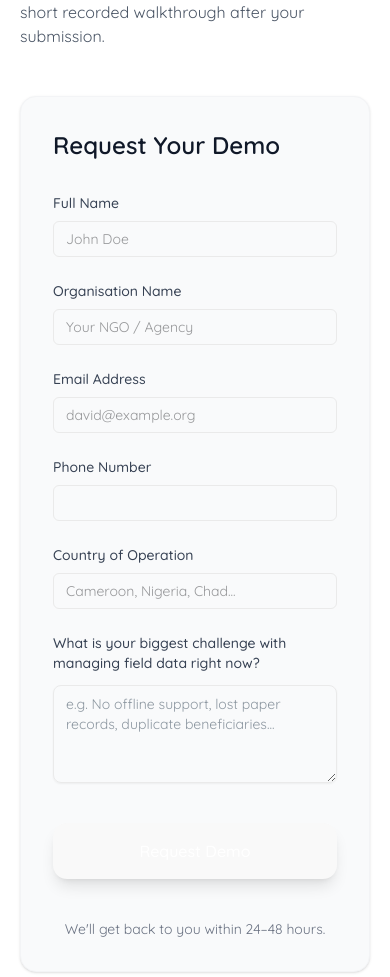
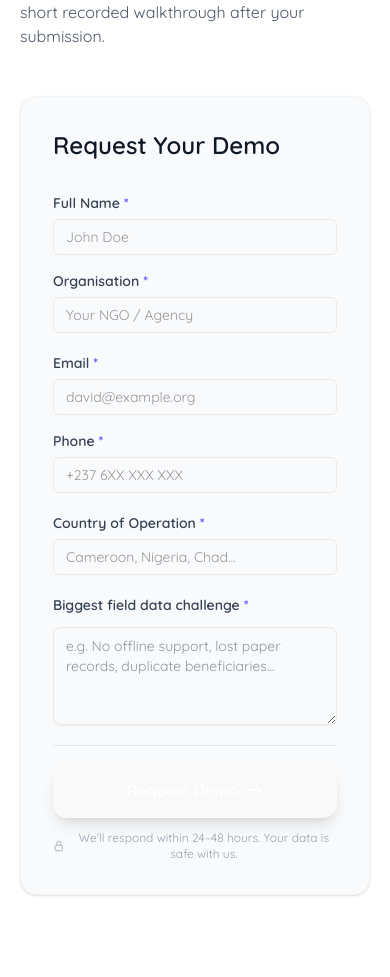
Before and after one commit to Kora-ngo/website, a React (Vite) app: page / in a window 390 px wide. Shown: the part 9721-10698 px from the top of the page. Built offline with nearby package versions, Linux system fonts and the light colour scheme.

Commit message:
dealing with form & demo form

```diff
--- a/src/layouts/home/home-demo-section.tsx
+++ b/src/layouts/home/home-demo-section.tsx
@@ -1,12 +1,66 @@
 import Badge from "../../widgets/badge";
-import { motion } from "framer-motion";
-import { Input } from "../../widgets/input";     // ← your Input widget
-import { Textarea } from "../../widgets/textarea"; // ← your Textarea widget
+import { motion, AnimatePresence } from "framer-motion";
+import { Input } from "../../widgets/input";
+import { Textarea } from "../../widgets/textarea";
+import { useState } from "react";
 
 const HomeDemoRequestSection = () => {
+  const [submitted, setSubmitted] = useState(false);
+  const [loading, setLoading] = useState(false);
+  const [error, setError] = useState("");
+  const [emailError, setEmailError] = useState("");
+
+  const validateEmail = (email: string) => {
+    return /^[^\s@]+@[^\s@]+\.[^\s@]+$/.test(email);
+  };
+
+  const handleEmailBlur = (e: React.FocusEvent<HTMLInputElement>) => {
+    if (e.target.value && !validateEmail(e.target.value)) {
+      setEmailError("Please enter a valid email address.");
+    } else {
+      setEmailError("");
+    }
+  };
+
+  const handleSubmit = async (e: React.FormEvent<HTMLFormElement>) => {
+    e.preventDefault();
+
+    const form = e.currentTarget;
+    const emailValue = (form.elements.namedItem("email") as HTMLInputElement).value;
+
+    if (!validateEmail(emailValue)) {
+      setEmailError("Please enter a valid email address.");
+      return;
+    }
+
+    setLoading(true);
+    setError("");
+
+    const data = new FormData(form);
+
+    try {
+      const res = await fetch("https://formspree.io/f/xbdzawyd", {
+        method: "POST",
+        body: data,
+        headers: { Accept: "application/json" },
+      });
+
+      if (res.ok) {
+        setSubmitted(true);
+      } else {
+        setError("Something went wrong. Please try again.");
+      }
+    } catch {
+      setError("Network error. Please check your connection.");
+    } finally {
+      setLoading(false);
+    }
+  };
+
   return (
-    <section className="py-40 bg-white">
+    <section id="demo-request" className="py-40 bg-white">
       <div className="mx-auto max-w-7xl px-5 sm:px-8 lg:px-12">
+
         {/* Header */}
         <div className="text-center mb-16">
           <Badge
@@ -26,13 +80,14 @@ const HomeDemoRequestSection = () => {
           </h2>
 
           <p className="mt-6 text-xl text-gray-600 max-w-3xl mx-auto">
-           Book a free 20-minute live demo with our team to explore how Kora can solve your field data challenges offline tracking, verification, reporting, and more.
+            Book a free 20-minute live demo with our team to explore how Kora can solve your field data challenges — offline tracking, verification, reporting, and more.
           </p>
         </div>
 
         {/* Two-column layout */}
         <div className="grid lg:grid-cols-2 gap-12 lg:gap-20 items-center">
-          {/* Left – Description / Benefits */}
+
+          {/* Left */}
           <motion.div
             initial={{ opacity: 0, y: 40 }}
             whileInView={{ opacity: 1, y: 0 }}
@@ -43,15 +98,14 @@ const HomeDemoRequestSection = () => {
             <h3 className="text-3xl font-semibold text-gray-900">
               What you'll discover in the demo
             </h3>
-
             <ul className="space-y-5 text-lg text-gray-700">
               <li className="flex items-start gap-4">
                 <span className="text-primary text-2xl font-bold mt-1">•</span>
-                <span>Full offline workflow register beneficiaries and record deliveries with no internet</span>
+                <span>Full offline workflow — register beneficiaries and record deliveries with no internet</span>
               </li>
               <li className="flex items-start gap-4">
                 <span className="text-primary text-2xl font-bold mt-1">•</span>
-                    <span>Sync triggered when you're ready and connectivity is available. Data uploads instantly to the central dashboard</span>
+                <span>Sync triggered when you're ready — data uploads instantly to the central dashboard</span>
               </li>
               <li className="flex items-start gap-4">
                 <span className="text-primary text-2xl font-bold mt-1">•</span>
@@ -62,13 +116,12 @@ const HomeDemoRequestSection = () => {
                 <span>Answers to your specific challenges and use-case questions</span>
               </li>
             </ul>
-
             <p className="text-gray-600 italic pt-4">
               Prefer to watch first? We'll also send you a short recorded walkthrough after your submission.
             </p>
           </motion.div>
 
-          {/* Right – Form using your Input & Textarea widgets */}
+          {/* Right – Form card */}
           <motion.div
             initial={{ opacity: 0, y: 40 }}
             whileInView={{ opacity: 1, y: 0 }}
@@ -76,93 +129,147 @@ const HomeDemoRequestSection = () => {
             transition={{ duration: 0.8, delay: 0.2 }}
             className="bg-gray-50 rounded-2xl p-8 lg:p-10 border border-gray-100 shadow-sm"
           >
-            <h3 className="text-2xl font-semibold mb-8 text-gray-900">
-              Request Your Demo
-            </h3>
+            <AnimatePresence mode="wait">
+              {submitted ? (
 
-            <form className="space-y-6">
-              <div>
-                <label htmlFor="fullName" className="block text-sm font-medium text-gray-700 mb-2">
-                  Full Name
-                </label>
-                <Input
-                  id="fullName"
-                  required
-                  placeholder="John Doe"
-                />
+                /* ── Success box ── */
+                <motion.div
+                  key="success"
+                  initial={{ opacity: 0, scale: 0.95, y: 10 }}
+                  animate={{ opacity: 1, scale: 1, y: 0 }}
+                  exit={{ opacity: 0 }}
+                  transition={{ duration: 0.4 }}
+                  className="flex flex-col items-center justify-center text-center py-16 gap-5"
+                >
+                  <div className="size-20 rounded-full bg-primary/10 flex items-center justify-center">
+                    <svg xmlns="http://www.w3.org/2000/svg" fill="none" viewBox="0 0 24 24" strokeWidth={1.8} stroke="currentColor" className="size-10 text-primary">
+                      <path strokeLinecap="round" strokeLinejoin="round" d="M9 12.75 11.25 15 15 9.75M21 12a9 9 0 1 1-18 0 9 9 0 0 1 18 0Z" />
+                    </svg>
                   </div>
 
-              <div>
-                <label htmlFor="organization" className="block text-sm font-medium text-gray-700 mb-2">
-                  Organisation Name
+                  <h3 className="text-2xl font-bold text-gray-900">You're all set!</h3>
+
+                  <p className="text-gray-600 text-base max-w-sm leading-relaxed">
+                    Your demo request has been received. Our team will reach out within{" "}
+                    <strong className="text-gray-800">24–48 hours</strong> to confirm your session.
+                  </p>
+
+                  <div className="w-full border-t border-gray-200 pt-5 mt-2">
+                    <p className="text-sm text-gray-400 flex items-center justify-center gap-1.5">
+                      <svg xmlns="http://www.w3.org/2000/svg" fill="none" viewBox="0 0 24 24" strokeWidth={1.5} stroke="currentColor" className="size-4 text-primary">
+                        <path strokeLinecap="round" strokeLinejoin="round" d="M21.75 6.75v10.5a2.25 2.25 0 0 1-2.25 2.25h-15a2.25 2.25 0 0 1-2.25-2.25V6.75m19.5 0A2.25 2.25 0 0 0 19.5 4.5h-15a2.25 2.25 0 0 0-2.25 2.25m19.5 0v.243a2.25 2.25 0 0 1-1.07 1.916l-7.5 4.615a2.25 2.25 0 0 1-2.36 0L3.32 8.91a2.25 2.25 0 0 1-1.07-1.916V6.75" />
+                      </svg>
+                      A walkthrough will be sent to your email shortly.
+                    </p>
+                  </div>
+                </motion.div>
+
+              ) : (
+
+                /* ── Form ── */
+                <motion.div key="form" initial={{ opacity: 1 }} exit={{ opacity: 0, y: -10 }}>
+                  <h3 className="text-2xl font-semibold mb-8 text-gray-900">Request Your Demo</h3>
+
+                  <form className="space-y-5" onSubmit={handleSubmit}>
+
+                    <div className="grid sm:grid-cols-2 gap-4">
+                      <div className="space-y-1.5">
+                        <label htmlFor="fullName" className="block text-sm font-semibold text-gray-700">
+                          Full Name <span className="text-primary">*</span>
                         </label>
-                <Input
-                  id="organization"
-                  required
-                  placeholder="Your NGO / Agency"
-                />
+                        <Input id="fullName" name="fullName" required placeholder="John Doe" />
+                      </div>
+                      <div className="space-y-1.5">
+                        <label htmlFor="organization" className="block text-sm font-semibold text-gray-700">
+                          Organisation <span className="text-primary">*</span>
+                        </label>
+                        <Input id="organization" name="organization" required placeholder="Your NGO / Agency" />
+                      </div>
                     </div>
 
-              <div>
-                <label htmlFor="email" className="block text-sm font-medium text-gray-700 mb-2">
-                  Email Address
+                    <div className="grid sm:grid-cols-2 gap-4">
+                      <div className="space-y-1.5">
+                        <label htmlFor="email" className="block text-sm font-semibold text-gray-700">
+                          Email <span className="text-primary">*</span>
                         </label>
                         <Input
                           id="email"
+                          name="email"
                           type="email"
                           required
                           placeholder="david@example.org"
+                          onBlur={handleEmailBlur}
                         />
+                        {emailError && (
+                          <p className="text-xs text-red-500 mt-1">{emailError}</p>
+                        )}
+                      </div>
+                      <div className="space-y-1.5">
+                        <label htmlFor="phone" className="block text-sm font-semibold text-gray-700">
+                          Phone <span className="text-primary">*</span>
+                        </label>
+                        <Input id="phone" name="phone" type="tel" required placeholder="+237 6XX XXX XXX" />
+                      </div>
                     </div>
 
-
-              <div>
-                <label htmlFor="number" className="block text-sm font-medium text-gray-700 mb-2">
-                  Phone Number
+                    <div className="space-y-1.5">
+                      <label htmlFor="country" className="block text-sm font-semibold text-gray-700">
+                        Country of Operation <span className="text-primary">*</span>
                       </label>
-                <Input
-                  id="number"
-                  type="number"
-                  required
-                  placeholder=""
-                />
+                      <Input id="country" name="country" required placeholder="Cameroon, Nigeria, Chad..." />
                     </div>
 
-              <div>
-                <label htmlFor="country" className="block text-sm font-medium text-gray-700 mb-2">
-                  Country of Operation
+                    <div className="space-y-1.5">
+                      <label htmlFor="challenge" className="block text-sm font-semibold text-gray-700">
+                        Biggest field data challenge <span className="text-primary">*</span>
                       </label>
-                <Input
-                  id="country"
-                  required
-                  placeholder="Cameroon, Nigeria, Chad..."
-                />
+                      <Textarea id="challenge" name="challenge" required rows={4} placeholder="e.g. No offline support, lost paper records, duplicate beneficiaries..." />
                     </div>
 
-              <div>
-                <label htmlFor="challenge" className="block text-sm font-medium text-gray-700 mb-2">
-                  What is your biggest challenge with managing field data right now?
-                </label>
-                <Textarea
-                  id="challenge"
-                  required
-                  rows={4}
-                  placeholder="e.g. No offline support, lost paper records, duplicate beneficiaries..."
-                />
+                    {error && (
+                      <p className="text-sm text-red-500 bg-red-50 border border-red-200 rounded-lg px-4 py-3 text-center">
+                        {error}
+                      </p>
+                    )}
+
+                    <div className="border-t border-gray-200 pt-4">
+                      <button
+                        type="submit"
+                        disabled={loading || !!emailError}
+                        className="w-full bg-primary text-white font-semibold py-4 px-8 rounded-xl hover:bg-primary/90 active:bg-primary/80 transition-all shadow-lg hover:shadow-xl disabled:opacity-60 disabled:cursor-not-allowed flex items-center justify-center gap-2"
+                      >
+                        {loading ? (
+                          <>
+                            <svg className="animate-spin size-4" xmlns="http://www.w3.org/2000/svg" fill="none" viewBox="0 0 24 24">
+                              <circle className="opacity-25" cx="12" cy="12" r="10" stroke="currentColor" strokeWidth="4" />
+                              <path className="opacity-75" fill="currentColor" d="M4 12a8 8 0 018-8v8z" />
+                            </svg>
+                            Sending…
+                          </>
+                        ) : (
+                          <>
+                            Request Demo
+                            <svg xmlns="http://www.w3.org/2000/svg" fill="none" viewBox="0 0 24 24" strokeWidth={2} stroke="currentColor" className="size-4">
+                              <path strokeLinecap="round" strokeLinejoin="round" d="M13.5 4.5 21 12m0 0-7.5 7.5M21 12H3" />
+                            </svg>
+                          </>
+                        )}
+                      </button>
+
+                      <p className="text-xs text-gray-400 text-center mt-3 flex items-center justify-center gap-1.5">
+                        <svg xmlns="http://www.w3.org/2000/svg" fill="none" viewBox="0 0 24 24" strokeWidth={1.5} stroke="currentColor" className="size-3.5">
+                          <path strokeLinecap="round" strokeLinejoin="round" d="M16.5 10.5V6.75a4.5 4.5 0 1 0-9 0v3.75m-.75 11.25h10.5a2.25 2.25 0 0 0 2.25-2.25v-6.75a2.25 2.25 0 0 0-2.25-2.25H6.75a2.25 2.25 0 0 0-2.25 2.25v6.75a2.25 2.25 0 0 0 2.25 2.25Z" />
+                        </svg>
+                        We'll respond within 24–48 hours. Your data is safe with us.
+                      </p>
                     </div>
 
-              <button
-                type="submit"
-                className="w-full bg-primary text-white font-medium py-4 px-8 rounded-xl hover:bg-primary/90 active:bg-primary/80 transition-all shadow-lg hover:shadow-xl mt-4"
-              >
-                Request Demo
-              </button>
-
-              <p className="text-sm text-gray-500 text-center mt-4">
-                We'll get back to you within 24–48 hours.
-              </p>
                   </form>
                 </motion.div>
+              )}
+            </AnimatePresence>
+          </motion.div>
+
         </div>
       </div>
     </section>
--- a/src/layouts/home/home-solution-section.tsx
+++ b/src/layouts/home/home-solution-section.tsx
@@ -87,7 +87,7 @@ const HomeSolutionSection = () => {
                 >
                     <div className="absolute inset-0 bg-linear-to-br from-blue-400 to-primary rounded-full blur-xl opacity-30 scale-150" />
 
-                    <div className="flex justify-center items-center bg-gradient-to-br from-blue-500 to-primary rounded-full h-20 w-20 md:h-32 md:w-32 shadow-2xl transition-all duration-300">
+                    <div className="flex justify-center items-center bg-linear-to-br from-blue-500 to-primary rounded-full h-20 w-20 md:h-32 md:w-32 shadow-2xl transition-all duration-300">
                         <img
                             src="https://res.cloudinary.com/doqholno8/image/upload/v1771016666/white_logo_cbf8ki.png"
                             className="size-10 md:size-16 ml-5 md:ml-7 mr-7 md:mr-9 z-10"
--- a/src/layouts/home/home-who-section.tsx
+++ b/src/layouts/home/home-who-section.tsx
@@ -120,7 +120,7 @@ const HomeWhoSection = () => {
             viewport={{ once: true }}
             transition={{ duration: 0.9, ease: "easeOut" }}
           >
-            <div className="rounded-2xl overflow-hidden shadow-2xl border border-gray-200 bg-gray-50 aspect-[4/5] lg:aspect-[3/4] max-w-lg mx-auto lg:mx-0">
+            <div className="rounded-2xl overflow-hidden shadow-2xl border border-gray-200 bg-gray-50 aspect-4/5 lg:aspect-3/4 max-w-lg mx-auto lg:mx-0">
               {/* Replace this src with your actual image */}
               <img
                 src="https://res.cloudinary.com/doqholno8/image/upload/v1771070941/freepik__group-of-black-african-people-receiving-ngo-food-a__44262_owxour.png"
```
Also changed, not shown: src/layouts/home/home-navbar.tsx (+7 -7 lines). Lines whose indentation alone changed are shown as unchanged.
